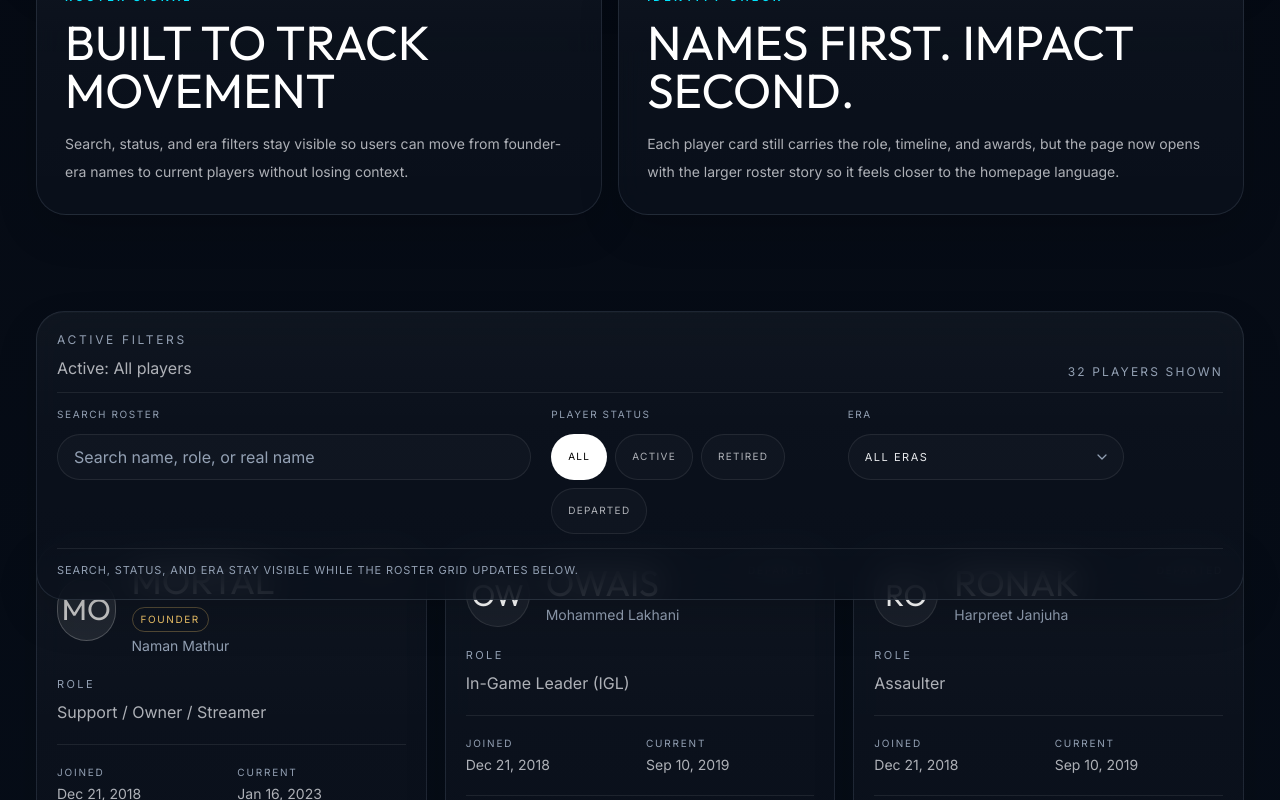
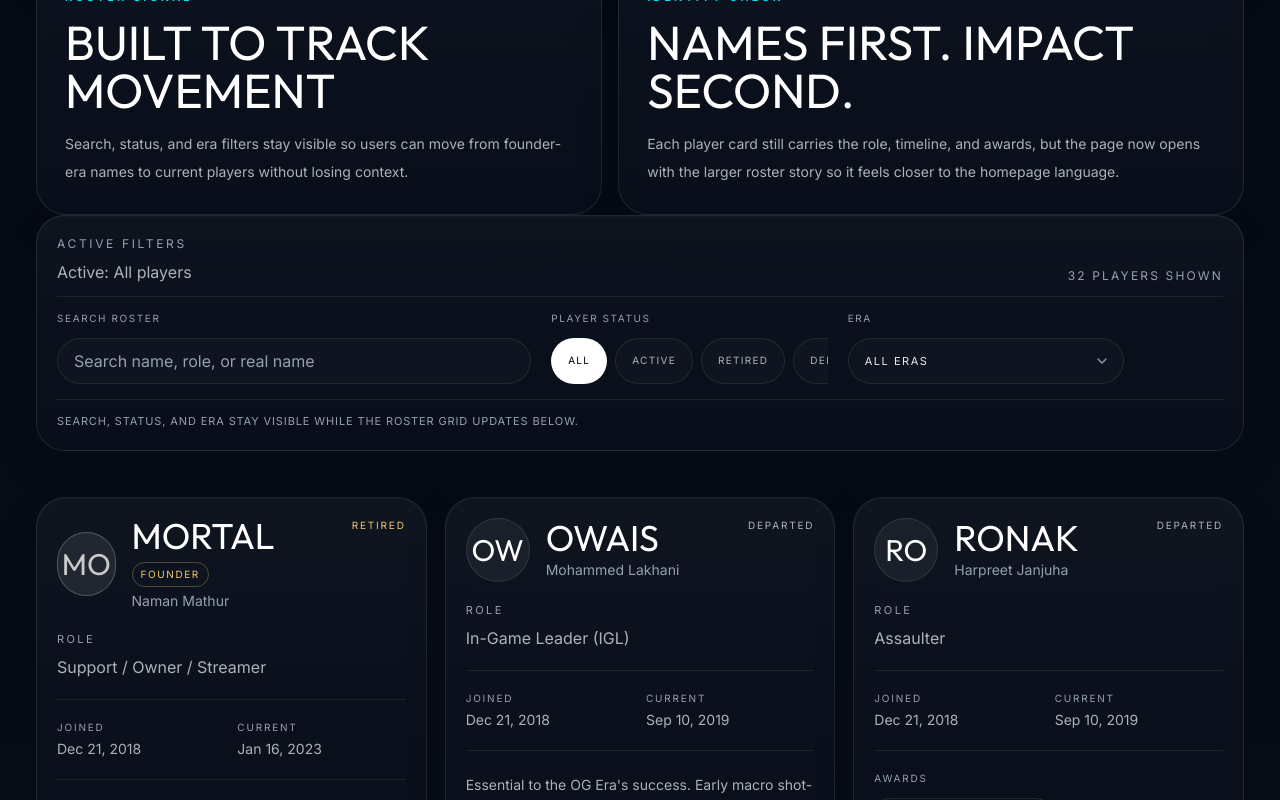
Before and after one commit to Saynam221b/teamsoul, a Next.js app: page /roster in a window 1280 px wide. Shown: the part 646-1446 px from the top of the page. Built offline with nearby package versions, Linux system fonts and the light colour scheme.

Commit message:
ui fixed and filter section fixed

```diff
--- a/src/app/globals.css
+++ b/src/app/globals.css
@@ -374,6 +374,7 @@ h6 {
   -ms-overflow-style: none;
   max-width: 100%;
   min-height: 46px;
+  padding-bottom: 1px;
 }
 
 .filter-scroll::-webkit-scrollbar {
@@ -636,7 +637,7 @@ h6 {
 }
 
 .filter-results-shell {
-  margin-top: clamp(24px, 3vw, 38px);
+  margin-top: clamp(30px, 3.6vw, 46px);
 }
 
 .major-wins-stage {
@@ -1219,6 +1220,10 @@ h6 {
     gap: 14px;
   }
 
+  .filter-reset {
+    justify-self: end;
+  }
+
   .hero-stat-grid {
     gap: 14px;
   }
@@ -1470,15 +1475,6 @@ h6 {
   }
 }
 
-@media (min-width: 1024px) {
-  .filter-layout-tournaments .filter-scroll,
-  .filter-layout-roster .filter-scroll {
-    flex-wrap: wrap;
-    overflow-x: visible;
-    min-height: 0;
-  }
-}
-
 @media (max-width: 640px) {
   .page-wrap {
     width: min(100% - 40px, 1200px);
--- a/src/components/shared/DynamicFilterDock.tsx
+++ b/src/components/shared/DynamicFilterDock.tsx
@@ -41,7 +41,7 @@ export default function DynamicFilterDock({
     <section
       ref={sectionRef}
       data-softened={isSoftened ? "true" : "false"}
-      className={`utility-panel dynamic-filter-inline sticky top-[84px] z-30 mb-6 rounded-[24px] p-4 md:top-24 md:mb-8 md:rounded-[28px] md:p-5 ${className}`}
+      className={`utility-panel dynamic-filter-inline relative z-20 mb-7 rounded-[24px] p-4 md:mb-9 md:rounded-[28px] md:p-5 ${className}`}
     >
       <div className="dynamic-filter-meta">
         <div className="min-w-0">
```
